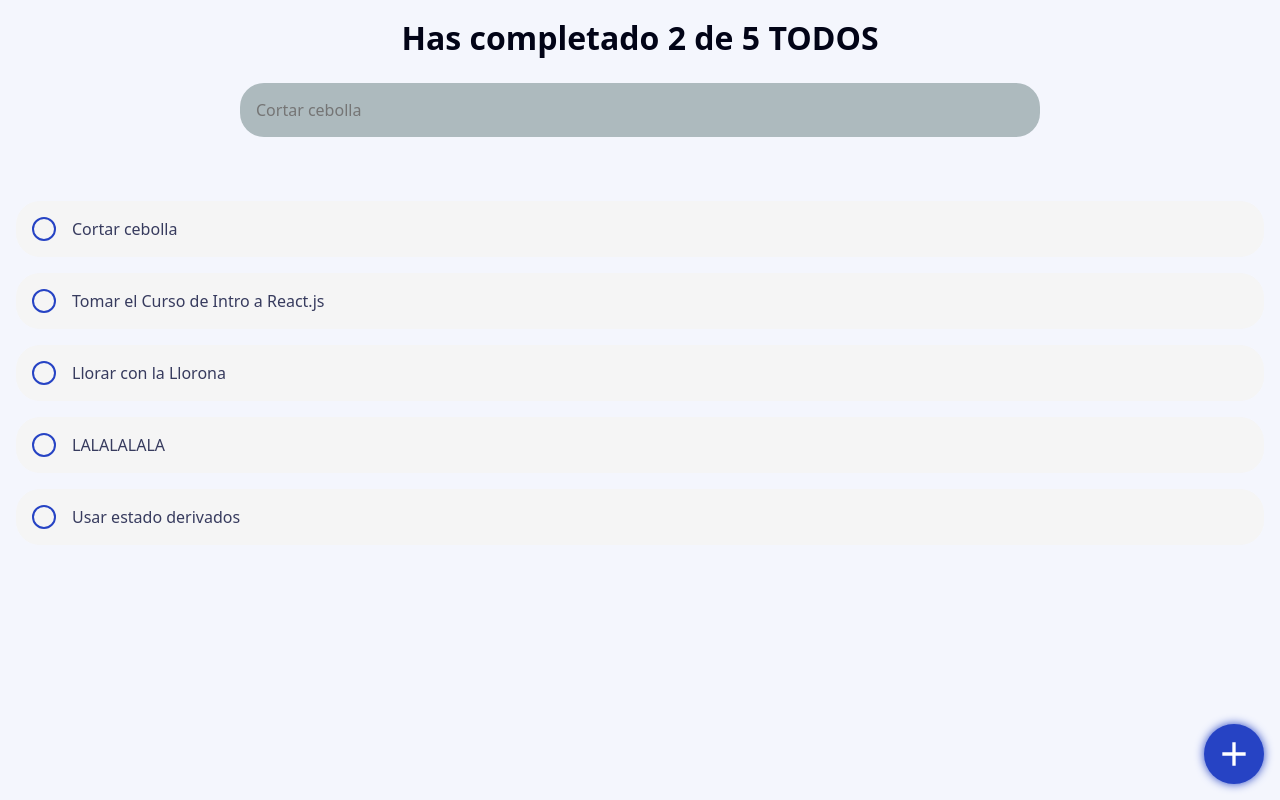
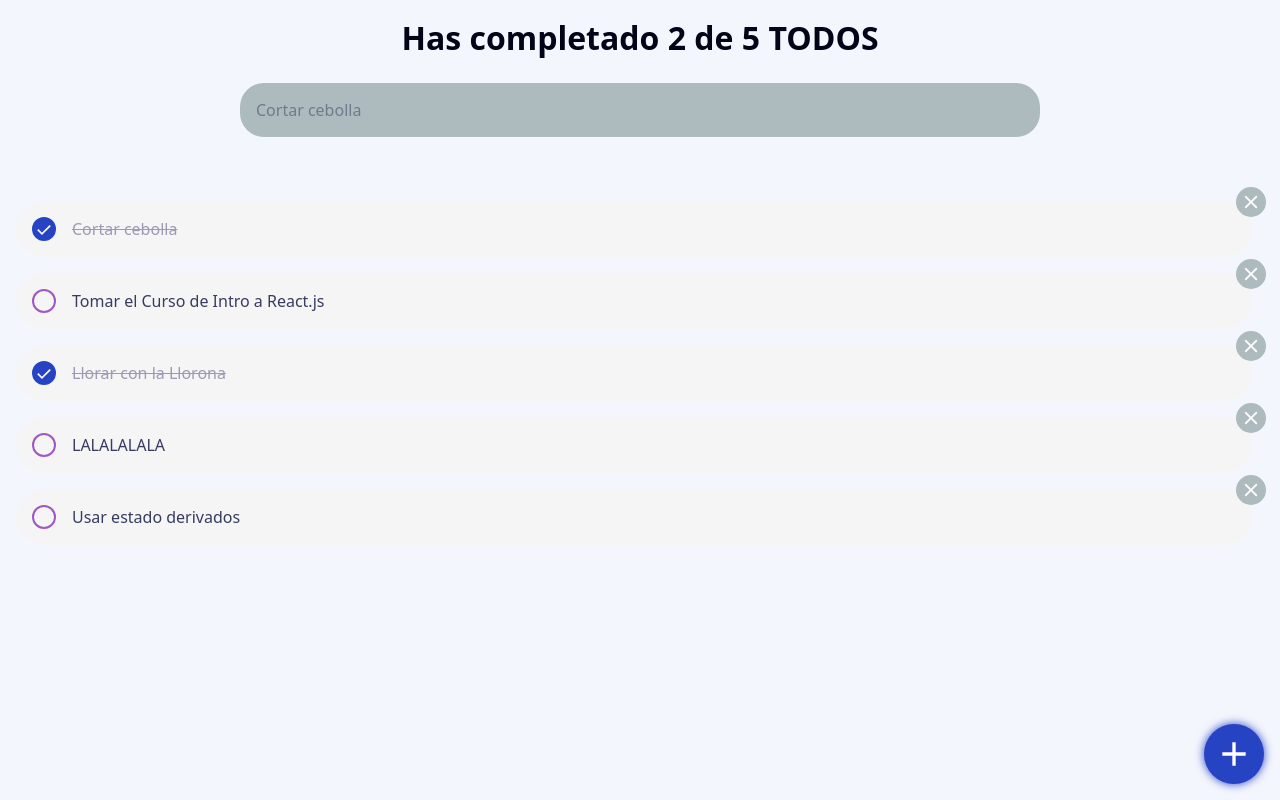
Before and after one commit to nestorrig/PLATZI-React, a React (Vite) app: page / in a window 1280 px wide. Built offline with nearby package versions, Linux system fonts and the light colour scheme.

Commit message:
Proyecto: Add check and delete buttons, change styles

```diff
--- a/src/App.jsx
+++ b/src/App.jsx
@@ -33,7 +33,19 @@ function App() {
       return todoText.includes(searchText);
     }
   )
+  const handleCheck = (todoText) => {
+    setTodos(todos.map(todo => {
+      if (todo.text === todoText) {
+        return { ...todo, completed: !todo.completed };
+      } else {
+        return todo;
+      }
+    }));
+  }
 
+  const handleDelete = (todoText) => {
+    setTodos(todos.filter(todo => todo.text !== todoText));
+  }
 
   return (
     <>
@@ -51,6 +63,8 @@ function App() {
             key={todo.text}
             text={todo.text}
             completed = {todo.completed}
+            onCheck={() => handleCheck(todo.text)}
+            onDelete={() => handleDelete(todo.text)}
           />
         ))}
 
--- a/src/components/TodoItem.jsx
+++ b/src/components/TodoItem.jsx
@@ -1,21 +1,21 @@
 /* eslint-disable react/prop-types */
 import "./styles/TodoItem.css"
-let idTask = 0;
-function TodoItem({ text }) {
-    idTask++
-    // console.log(idTask);
-//
+
+function TodoItem({ text, completed, onCheck, onDelete }) {
     return (
         <li className="TodoItem">
-            <label htmlFor={"Tarea"+idTask}>
-                <input type="checkbox" name="Tarea" id={"Tarea"+idTask} />
-                <svg xmlns="http://www.w3.org/2000/svg" width="40" height="40" viewBox="0 0 24 24">
+            <button className= {`BtnCheck ${completed ? 'buttonChecked' : ''}`} onClick={onCheck}>
+                <svg style={{ display: completed ? 'block' : 'none' }}  xmlns="http://www.w3.org/2000/svg" width="22" height="22" viewBox="0 0 24 24">
                     <path fill="#ffffff" d="m9.55 18l-5.7-5.7l1.425-1.425L9.55 15.15l9.175-9.175L20.15 7.4L9.55 18Z"></path>
                 </svg>
-            </label>
-            <p>{text}</p>
+            </button>
+            <p className= {`TodoText ${completed ? 'TodoText--completed' : ''}`}>{text}</p>
+            <button id="BtnDelete" onClick={onDelete}>
+                <svg xmlns="http://www.w3.org/2000/svg" width="40" height="40" viewBox="0 0 24 24">
+                    <path fill="#ffffff" d="M19 6.41L17.59 5L12 10.59L6.41 5L5 6.41L10.59 12L5 17.59L6.41 19L12 13.41L17.59 19L19 17.59L13.41 12z"></path>
+                </svg>
+            </button>
         </li>
     )
 }
-
 export { TodoItem }
--- a/src/components/styles/TodoItem.css
+++ b/src/components/styles/TodoItem.css
@@ -1,31 +1,57 @@
 .TodoItem {
+    position: relative;
     padding: 16px;
     display: flex;
     align-items: center;
     gap: 16px;
     background-color: var(--task-bg);
-    border-radius: 24px;
+    border-radius: 48px;
+    border-top-right-radius: 0;
 }
-.TodoItem label {
+.TodoText {
+    color: var(--normal-text);
+    line-height: 1.5;
+    transition: all 0.3s ease-in-out;
+}
+.TodoText--completed {
+    text-decoration: line-through;
+    color: var(--opacity-text);
+}
+.BtnCheck {
     width: 24px;
     height: 24px;
-    display: grid;
-    place-content: center;
+    border: 2px solid var(--accent-2);
+    border-radius: 50%;
+    cursor: pointer;
+    transition: border 0.3s ease-in-out;
+    &:hover {
+        border: 2px solid var(--accent-2);
+    }
+}
+.buttonChecked {
+    background-color: var(--accent-1);
     border: 2px solid var(--accent-1);
+    &:hover {
+        border: 2px solid var(--accent-1);
+    }
+}
+#BtnDelete {
+    display: none;
+    position: absolute;
+    right: -14px;
+    top: -14px;
+    width: 30px;
+    height: 30px;
+    display: flex;
+    justify-content: center;
+    align-items: center;
+    background: var(--completed-task);
+    border: none;
     border-radius: 50%;
-    border-color: var(--accent-1);
+    padding: 4px;
     cursor: pointer;
+    transition: background 0.3s ease-in-out;
+    &:hover {
+        background: var(--accent-2);
+    }
 }
-.TodoItem label svg {
-    display: none;
-    width: 24px;
-    height: 24px;
-    border-radius: 50%;
-}
-.TodoItem input[type="checkbox"] {
-    display: none;
-}
-.TodoItem input[type="checkbox"]:checked ~ svg {
-    display: block;
-    background-color: var(--completed-task);
-}
--- a/src/components/styles/TodoList.css
+++ b/src/components/styles/TodoList.css
@@ -1,5 +1,6 @@
 .TodoList {
     padding: 56px 16px;
+    padding-right: 28px;
     width: 100%;
     display: flex;
     flex-direction: column;
--- a/src/components/styles/TodoSearch.css
+++ b/src/components/styles/TodoSearch.css
@@ -12,6 +12,10 @@
     border-radius: 24px;
     outline: none;
 }
+.TodoSearch input[type="text"]::placeholder {
+    color: var(--normal-text);
+    opacity: 0.5;
+}
 .TodoSearch input[type="text"]:focus {
     box-shadow: 0 0 5px var(--completed-task);
 }
```
